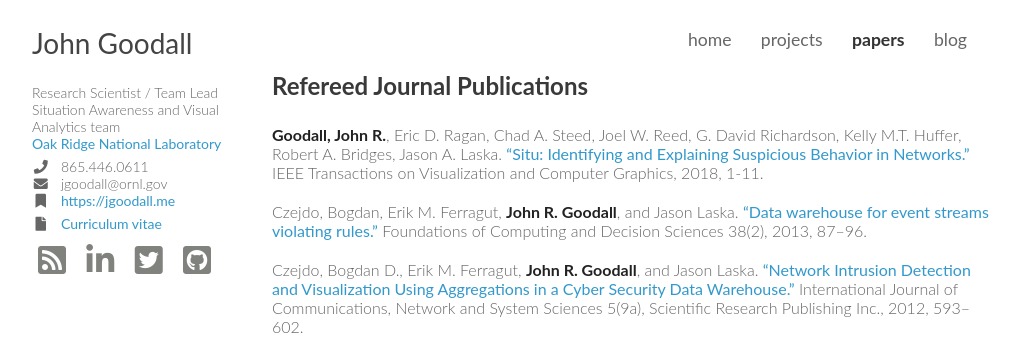
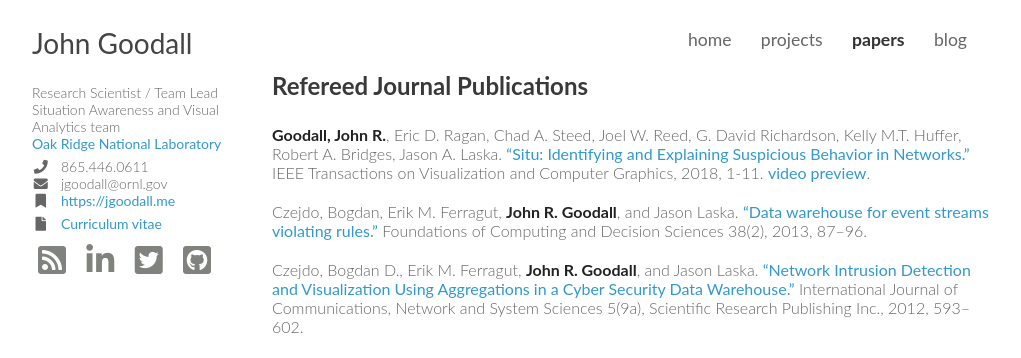
Before and after one commit to jgoodall/jgoodall.github.io, a Jekyll site: the page built from papers/index.md, in a window 1280 px wide and 900 px high. Shown: the top 358 px of the window, without its empty margins (128-1149 px from the left). Built offline with Jekyll 4.4.1, drawn with Linux system fonts in a browser that asks for light colours; nearby versions of some CDN libraries.

Commit message:
added vimeo preview for vast paper

```diff
--- a/papers/index.md
+++ b/papers/index.md
@@ -5,7 +5,7 @@
 
 ## Refereed Journal Publications
 
-**Goodall, John R.**, Eric D. Ragan, Chad A. Steed, Joel W. Reed, G. David Richardson, Kelly M.T. Huffer, Robert A. Bridges, Jason A. Laska. ["Situ: Identifying and Explaining Suspicious Behavior in Networks."](https://doi.org/10.1109/TVCG.2018.2865029) IEEE Transactions on Visualization and Computer Graphics, 2018, 1-11.
+**Goodall, John R.**, Eric D. Ragan, Chad A. Steed, Joel W. Reed, G. David Richardson, Kelly M.T. Huffer, Robert A. Bridges, Jason A. Laska. ["Situ: Identifying and Explaining Suspicious Behavior in Networks."](https://doi.org/10.1109/TVCG.2018.2865029) IEEE Transactions on Visualization and Computer Graphics, 2018, 1-11. [video preview](https://vimeo.com/289787635).
 
 Czejdo, Bogdan, Erik M. Ferragut, **John R. Goodall**, and Jason Laska. ["Data warehouse for event streams violating rules."](http://dx.doi.org/10.2478/fcds-2013-0001) Foundations of Computing and Decision Sciences 38(2), 2013, 87–96.
 
```
